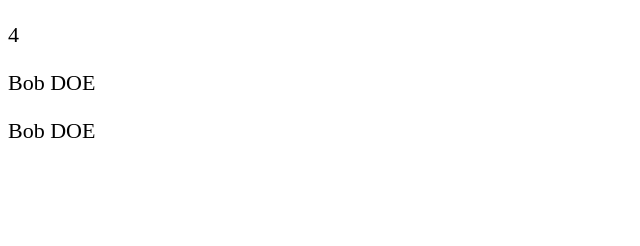
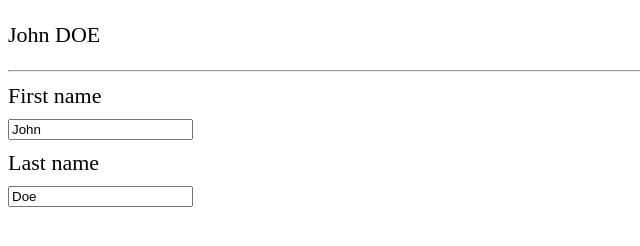
Before and after one commit to jkprogramador/vue-udemy-fundamentals, a plain HTML site: page index.html in a window 1280 px wide. Shown: the whole page, without its empty margins (0-640 px from the left). Drawn offline with Linux system fonts and the light colour scheme.

Commit message:
Two-way data binding

```diff
--- a/index.html
+++ b/index.html
@@ -4,15 +4,22 @@
     <meta charset="UTF-8">
     <meta http-equiv="X-UA-Compatible" content="IE=edge">
     <meta name="viewport" content="width=device-width, initial-scale=1.0, shrink-to-fit=no">
-    <title>Vue.js</title>
+    <title>Vue.js Fundamentals</title>
     <link rel="stylesheet" href="css/base.css">
 </head>
 <body>
     <div id="app" v-cloak>
-        <p>{{ 2 + 2 }}</p>
-        <p>{{ `${firstName} ${lastName.toUpperCase()}` }}</p>
         <p>{{ fullName() }}</p>
+
+        <hr>
+
+        <label for="first-name">First name</label>
+        <input type="text" id="first-name" v-model="firstName">
+
+        <label for="last-name">Last name</label>
+        <input type="text" id="last-name" v-model="lastName">
     </div>
+
     <script src="js/vue.global.js"></script>
     <script src="js/app.js"></script>
 </body>
--- a/js/app.js
+++ b/js/app.js
@@ -11,9 +11,3 @@ const vm = Vue.createApp({
         }
     }
 }).mount('#app');
-
-setTimeout(() => {
-    // proxy setter and getter for data properties
-    // without a proxy: vm.$data.firstName
-    vm.firstName = 'Bob'
-}, 2000)
```
